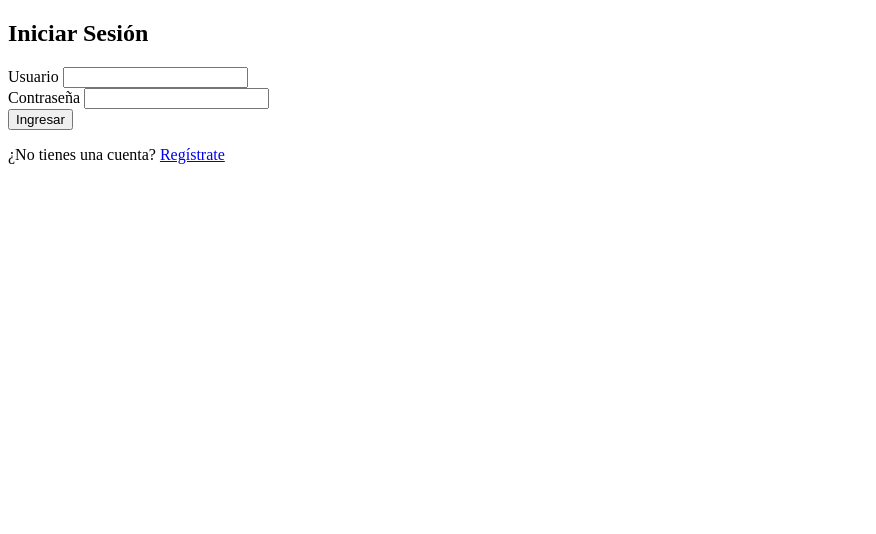
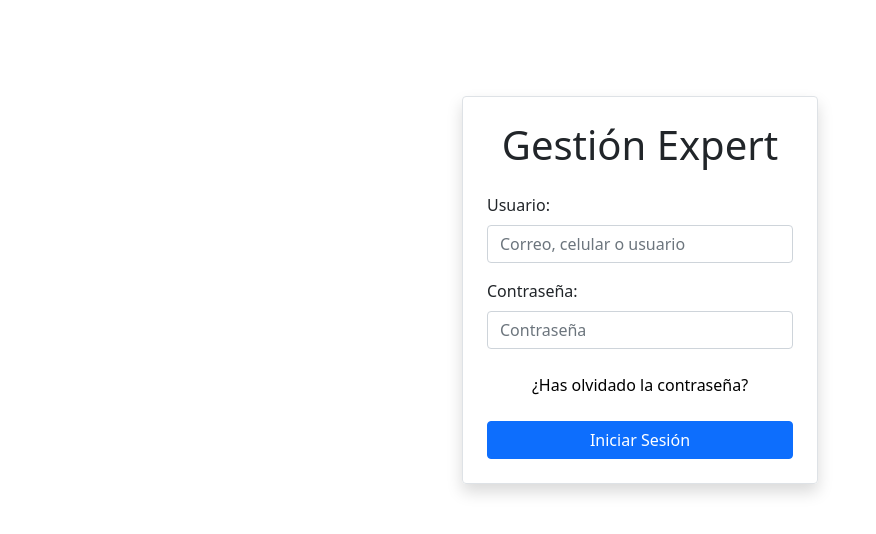
Before and after one commit to ph22012/PROTOTIPO-SIC-G3, a Django app: page /login/ in a window 1280 px wide. Shown: the top 534 px of the page, without its empty margins (0-876 px from the left). Run offline with Django 5.2, Linux system fonts and the light colour scheme.

Commit message:
Inicio de Sesión v1.1 Beta

```diff
--- a/iniciosesion/templates/iniciosesion.html
+++ b/iniciosesion/templates/iniciosesion.html
@@ -1,26 +1,32 @@
+{% load static %}
 <!DOCTYPE html>
-<html lang="en">
+<html lang="es">
 <head>
     <meta charset="UTF-8">
     <meta name="viewport" content="width=device-width, initial-scale=1.0">
     <title>Inicio Sesión</title>
-    <!--<link rel="stylesheet" href="styles.css">-->
+    <link rel="stylesheet" href="{% static 'CSS/bootstrap.css' %}">
 </head>
 <body>
-    <div class="login-container">
-        <form action="/login/" method="post">
-            <h2>Iniciar Sesión</h2>
-            <div class="input-container">
-                <label for="username">Usuario</label>
-                <input type="text" id="username" name="username" required>
+    <div class="container mt-5">
+        <div class="row justify-content-center">
+            <div class="col-md-4 mt-5">
+                <form action="/login/" method="post" class="border p-4 rounded shadow">
+                    <h2 class="text-center mb-4" style="font-size: 2.5rem;">Gestión Expert</h2>
+                    {% csrf_token %}
+                    <div class="mb-3">
+                        <label for="username" class="form-label">Usuario:</label>
+                        <input type="text" id="username" name="username" class="form-control"  placeholder="Correo, celular o usuario" required>
+                    </div>
+                    <div class="mb-3">
+                        <label for="password" class="form-label">Contraseña:</label>
+                        <input type="password" id="password" name="password" class="form-control" placeholder="Contraseña" required>
+                    </div>
+                    <a href="#" class="d-block text-center mt-4 mb-4" style="color: #000; text-decoration: none;">¿Has olvidado la contraseña?</a>
+                    <button type="submit" class="btn btn-primary w-100">Iniciar Sesión</button>
+                </form>
             </div>
-            <div class="input-container">
-                <label for="password">Contraseña</label>
-                <input type="password" id="password" name="password" required>
-            </div>
-            <button type="submit" class="login-button">Ingresar</button>
-            <p class="signup-link">¿No tienes una cuenta? <a href="/signup/">Regístrate</a></p>
-        </form>
+        </div>
     </div>
 </body>
 </html>
```
Also changed, not shown: iniciosesion/templates/layouts/base.html (deleted, +0 -79 lines).
